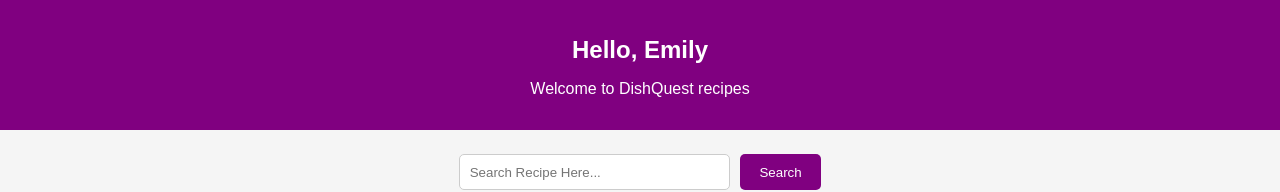
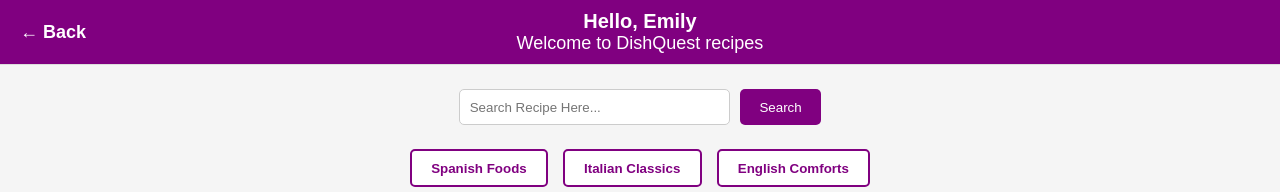
Before and after one commit to AceSapphire/recipe-finder, a plain HTML site: page main.html in a window 1280 px wide. Shown: the top 192 px of the page. Drawn offline with Linux system fonts and the light colour scheme; no server answers.

Commit message:
Added a back arrow to navigate to the previous page

```diff
--- a/css/style.css
+++ b/css/style.css
@@ -5,7 +5,9 @@ body {
     color: #333;
 }
 
-h1, h2, h3 {
+h1,
+h2,
+h3 {
     margin-bottom: 0.5rem;
 }
 
@@ -42,13 +44,49 @@ h1, h2, h3 {
     background: darkmagenta;
 }
 
-/* ===== Header ===== */
 header {
-    background: purple;
+    display: flex;
+    align-items: center;
+    justify-content: center;
+    /* centers the text block */
+    position: relative;
+    /* lets us position the back button */
+    padding: 10px 20px;
+    background-color: purple;
     color: white;
+    /* optional: light background */
+    border-bottom: 1px solid #ddd;
+}
+
+#back-btn {
+    position: absolute;
+    left: 20px;
+    /* stick to the far left */
+    text-decoration: none;
+    color: white;
+    font-size: 18px;
+    font-weight: bold;
+    cursor: pointer;
+    display: flex;
+    align-items: center;
+    gap: 5px;
+}
+
+header div {
     text-align: center;
-    padding: 1rem 0;
 }
+
+header h2 {
+    margin: 0;
+    font-size: 20px;
+}
+
+header p {
+    margin: 0;
+    font-size: 18px;
+    color: white;
+}
+
 
 /* ===== Search Section ===== */
 .search-section {
@@ -115,7 +153,7 @@ header {
     background: white;
     border-radius: 10px;
     overflow: hidden;
-    box-shadow: 0 4px 8px rgba(0,0,0,0.1);
+    box-shadow: 0 4px 8px rgba(0, 0, 0, 0.1);
     cursor: pointer;
     text-align: center;
     transition: transform 0.2s;
@@ -144,7 +182,7 @@ header {
     background: white;
     padding: 2rem;
     border-radius: 10px;
-    box-shadow: 0 4px 12px rgba(0,0,0,0.1);
+    box-shadow: 0 4px 12px rgba(0, 0, 0, 0.1);
 }
 
 .details-container img {
@@ -171,7 +209,8 @@ header {
 
 .details-container p {
     line-height: 1.6;
-    white-space: pre-line; /* keeps instruction formatting */
+    white-space: pre-line;
+    /* keeps instruction formatting */
 }
 
 /* ===== Loading & Error Messages ===== */
@@ -182,6 +221,7 @@ header {
     color: #777;
     padding: 1rem;
 }
+
 .footer {
     text-align: center;
     padding: 15px;
--- a/js/app.js
+++ b/js/app.js
@@ -2,7 +2,12 @@ const searchBtn = document.getElementById('searchBtn');
 const searchInput = document.getElementById('searchInput');
 const recipeList = document.getElementById('recipeList');
 const cuisineBtns = document.querySelectorAll('.categoryBtn');
-
+const arrowBack = document.getElementById("back-btn")
+// Go back function
+function goBack() {
+    window.history.back();
+}
+arrowBack.addEventListener('click', goBack)
 // Search by button click
 searchBtn.addEventListener('click', fetchRecipes);
 
--- a/main.html
+++ b/main.html
@@ -1,15 +1,24 @@
 <!DOCTYPE html>
 <html lang="en">
+
 <head>
     <meta charset="UTF-8">
     <meta name="viewport" content="width=device-width, initial-scale=1.0">
     <title>DishQuest - Search Recipes</title>
     <link rel="stylesheet" href="css/style.css">
 </head>
+
 <body>
     <header>
-        <h2>Hello, Emily</h2>
-        <p>Welcome to DishQuest recipes</p>
+        <!-- Back Button -->
+        <a id="back-btn">
+            &#8592; <span>Back</span>
+                </a>
+        <div>
+            <h2>Hello, Emily</h2>
+            <p>Welcome to DishQuest recipes</p>
+        </div>
+
     </header>
 
     <section class="search-section">
@@ -30,4 +39,5 @@
 
     <script src="js/app.js"></script>
 </body>
+
 </html>
```
Lines whose indentation alone changed are shown as unchanged.
